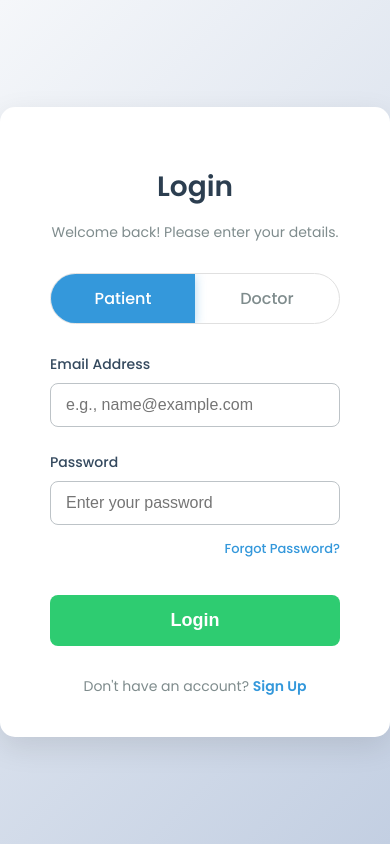
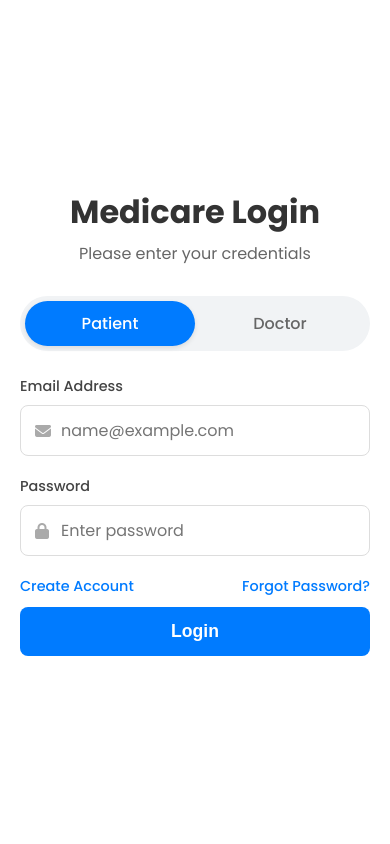
Before and after one commit to WahidurRahman77/Clinic-Appointment-Booking-System, a PHP site: page /portal/login.php in a window 390 px wide. Run offline with PHP 8.4, Linux system fonts and the light colour scheme.

Commit message:
Refactor login.php for improved structure and style

```diff
--- a/portal/login.php
+++ b/portal/login.php
@@ -1,49 +1,29 @@
 <?php
-// START A SESSION
-// This must be the very first thing on the page, before any HTML.
+// START SESSION
 session_start();
 
-// If user is already logged in (e.g., they hit 'back' button), send them to the correct dashboard
+// Redirect if logged in
 if (isset($_SESSION["user_id"])) {
-    if ($_SESSION["role"] === 'doctor') {
-        header("Location: doctor_dashboard.php");
-    } else {
-        header("Location: patient_dashboard.php");
-    }
+    if ($_SESSION["role"] === 'doctor') { header("Location: doctor_dashboard.php"); }
+    else { header("Location: patient_dashboard.php"); }
     exit;
 }
 
-// START PHP DATABASE CONNECTION
-$servername = "localhost";
-$username = "root";
-$password = "";
-$dbname = "portal_db";
+// DB Connection
+$servername = "localhost"; $username = "root"; $password = ""; $dbname = "portal_db";
 $conn = new mysqli($servername, $username, $password, $dbname);
-if ($conn->connect_error) {
-    die("Connection failed: " . $conn->connect_error);
-}
-// END PHP DATABASE CONNECTION
+if ($conn->connect_error) { die("Connection failed: " . $conn->connect_error); }
 
-$message = ''; // To store login error messages
-$login_success = false; // Flag to trigger JavaScript redirect
-$redirect_url = ''; // To store the correct dashboard URL
+$message = '';
 
-// NEW: Check for password reset success message
-if (isset($_GET['status']) && $_GET['status'] === 'reset_success') {
-    $message = "<div class='msg-success'>Password has been reset successfully. You can now log in.</div>";
-}
-
-// PHP Backend Logic: This block runs when the form is submitted
 if ($_SERVER["REQUEST_METHOD"] == "POST") {
-
     $role = $_POST['role'] ?? 'patient';
     $email = $_POST['email'] ?? '';
     $password_plain = $_POST['password'] ?? '';
 
     if (empty($email) || empty($password_plain)) {
-        $message = "<div class='msg-error'>Email and password are required.</div>";
+        $message = "<div class='msg-error'>Please enter email and password.</div>";
     } else {
-        // Find the user in the database
         $stmt = $conn->prepare("SELECT id, fullname, password_hash, role, specialty, degrees, designation, workplace FROM users WHERE email = ? AND role = ?");
         $stmt->bind_param("ss", $email, $role);
         $stmt->execute();
@@ -51,165 +31,176 @@ if ($_SERVER["REQUEST_METHOD"] == "POST") {
 
         if ($result->num_rows === 1) {
             $user = $result->fetch_assoc();
-
-            // User found. Now, VERIFY the password.
             if (password_verify($password_plain, $user['password_hash'])) {
-                // Password is correct!
-                // Store user data in the session to "log them in"
                 $_SESSION["user_id"] = $user['id'];
                 $_SESSION["fullname"] = $user['fullname'];
                 $_SESSION["role"] = $user['role'];
 
-                // Store doctor-specific info in session
                 if ($user['role'] === 'doctor') {
                     $_SESSION["specialty"] = $user['specialty'];
                     $_SESSION["degrees"] = $user['degrees'];
                     $_SESSION["designation"] = $user['designation'];
                     $_SESSION["workplace"] = $user['workplace'];
-                    $redirect_url = 'doctor_dashboard.php';
+                    header("Location: doctor_dashboard.php");
                 } else {
-                    $redirect_url = 'patient_dashboard.php';
+                    header("Location: patient_dashboard.php");
                 }
-
-                // SET THE SUCCESS FLAG
-                $login_success = true;
-
+                exit;
             } else {
-                // Password was incorrect
-                $message = "<div class='msg-error'>Invalid email or password.</div>";
+                $message = "<div class='msg-error'>Invalid password.</div>";
             }
         } else {
-            // No user found with that email and role
-            $message = "<div class='msg-error'>Invalid email or password.</div>";
+            $message = "<div class='msg-error'>No account found with this email and role.</div>";
         }
         $stmt->close();
     }
 }
 $conn->close();
-
-// Get the role from URL to set the checked button and signup link
-$role = $_GET['role'] ?? 'patient';
-$signup_link = 'signup.php?role=' . urlencode($role);
 ?>
 <!DOCTYPE html>
 <html lang="en">
 <head>
     <meta charset="UTF-8">
+    <title>Login | Medicare Portal</title>
     <meta name="viewport" content="width=device-width, initial-scale=1.0">
-    <title>Doctor & Patient Portal - Login</title>
-    <link rel="preconnect" href="https://fonts.googleapis.com">
-    <link rel="preconnect" href="https://fonts.gstatic.com" crossorigin>
     <link href="https://fonts.googleapis.com/css2?family=Poppins:wght@300;400;500;600;700&display=swap" rel="stylesheet">
+    <link rel="stylesheet" href="https://cdnjs.cloudflare.com/ajax/libs/font-awesome/6.4.0/css/all.min.css">
+
     <style>
-        body { font-family: 'Poppins', sans-serif; background: linear-gradient(135deg, #f5f7fa 0%, #c3cfe2 100%); display: flex; flex-direction: column; justify-content: center; align-items: center; min-height: 100vh; margin: 0; color: #333; padding: 20px 0; box-sizing: border-box; }
-        .container { background-color: #ffffff; padding: 40px 50px; border-radius: 15px; box-shadow: 0 10px 30px rgba(0, 0, 0, 0.1); width: 100%; max-width: 420px; box-sizing: border-box; text-align: center; }
-        .form-header h1 { margin-bottom: 10px; color: #2c3e50; font-size: 28px; font-weight: 600; }
-        .form-header p { margin-bottom: 30px; color: #7f8c8d; font-size: 14px; }
-        .role-selector { display: flex; margin-bottom: 30px; border: 1px solid #e0e0e0; border-radius: 50px; overflow: hidden; }
-        .role-selector input[type="radio"] { display: none; }
-        .role-selector label { flex: 1; padding: 12px 20px; cursor: pointer; transition: all 0.3s ease; font-weight: 500; color: #7f8c8d; }
-        .role-selector input[type="radio"]:checked + label { background-color: #3498db; color: #ffffff; box-shadow: 0 2px 10px rgba(52, 152, 219, 0.4); }
-        .input-group { position: relative; margin-bottom: 25px; text-align: left; }
-        .input-group label { display: block; margin-bottom: 8px; font-weight: 500; color: #34495e; font-size: 14px; }
-        .input-group input { width: 100%; padding: 12px 15px; border: 1px solid #bdc3c7; border-radius: 8px; box-sizing: border-box; font-size: 16px; }
+        :root { --primary: #007bff; --bg-light: #f4f7f6; --text-dark: #333; }
 
-        /* NEW: Style for forgot password link */
-        .input-options {
+        * { box-sizing: border-box; }
+
+        body { margin: 0; padding: 0; font-family: 'Poppins', sans-serif; background-color: var(--bg-light); height: 100vh; overflow: hidden; }
+
+        /* Split Layout */
+        .split-container { display: flex; width: 100%; height: 100%; }
+
+        /* Left Side: Image */
+        .image-side {
+            flex: 1.2;
+            background: url('https://images.unsplash.com/photo-1505751172876-fa1923c5c528?q=80&w=1920&auto=format&fit=crop') no-repeat center center/cover;
+            position: relative;
+        }
+        .image-overlay {
+            position: absolute; inset: 0; background: linear-gradient(to top, rgba(0,123,255,0.9), rgba(0,0,0,0.1));
+            display: flex; flex-direction: column; justify-content: flex-end; padding: 60px; color: white;
+        }
+        .image-overlay h2 { font-size: 2.5rem; margin: 0 0 10px 0; font-weight: 700; }
+        .image-overlay p { font-size: 1.1rem; opacity: 0.9; max-width: 500px; }
+
+        /* Right Side: Form */
+        .form-side {
+            flex: 1;
+            background: white;
+            padding: 40px;
             display: flex;
-            justify-content: space-between;
+            flex-direction: column;
             align-items: center;
-            margin-bottom: 25px;
-        }
-        .forgot-password a {
-            font-size: 13px;
-            color: #3498db;
-            text-decoration: none;
-            font-weight: 500;
-        }
-        .forgot-password a:hover {
-            text-decoration: underline;
-        }
-        /* Adjust password input-group margin */
-        #password-group {
-            margin-bottom: 10px;
+            justify-content: center; /* Vertically center login form */
+            overflow-y: auto; /* Allow scroll on small screens */
         }
 
-        .submit-btn { width: 100%; padding: 15px; background-color: #2ecc71; border: none; border-radius: 8px; color: white; font-size: 18px; font-weight: 600; cursor: pointer; transition: background-color 0.3s; margin-top: 10px; }
-        .submit-btn:hover { background-color: #27ae60; }
-        .form-toggle { margin-top: 30px; font-size: 14px; color: #7f8c8d; }
-        .form-toggle .toggle-link { color: #3498db; font-weight: 600; text-decoration: none; }
+        .form-wrapper { width: 100%; max-width: 400px; }
 
-        /* Message styles */
-        .msg-error { background: #ffebee; border: 1px solid #e74c3c; color: #c0392b; padding: 15px; text-align: center; margin-bottom: 20px; border-radius: 8px; }
-        .msg-success { background: #e0f8e9; border: 1px solid #2ecc71; color: #27ae60; padding: 15px; text-align: center; margin-bottom: 20px; border-radius: 8px; }
+        .header { text-align: center; margin-bottom: 30px; }
+        .header h1 { font-size: 2rem; color: var(--text-dark); margin: 0; }
+        .header p { color: #666; margin-top: 5px; }
+
+        /* Role Switcher */
+        .role-switch { display: flex; background: #f1f3f5; padding: 5px; border-radius: 50px; margin-bottom: 25px; }
+        .role-switch input { display: none; }
+        .role-switch label {
+            flex: 1; text-align: center; padding: 10px; cursor: pointer; border-radius: 50px;
+            font-weight: 500; color: #666; transition: 0.3s;
+        }
+        .role-switch input:checked + label { background: var(--primary); color: white; box-shadow: 0 2px 5px rgba(0,0,0,0.1); }
+
+        /* Inputs */
+        .input-group { margin-bottom: 20px; }
+        .input-group label { display: block; font-weight: 500; margin-bottom: 8px; color: #444; font-size: 0.9rem; }
+        .input-box { position: relative; }
+        .input-box i { position: absolute; left: 15px; top: 50%; transform: translateY(-50%); color: #aaa; }
+        .input-box input {
+            width: 100%; padding: 12px 15px 12px 40px; border: 1px solid #ddd; border-radius: 8px; font-size: 1rem;
+            font-family: inherit; transition: 0.3s;
+        }
+        .input-box input:focus { border-color: var(--primary); outline: none; }
+
+        .btn-submit {
+            width: 100%; padding: 14px; background: var(--primary); color: white; border: none; border-radius: 8px;
+            font-size: 1.1rem; font-weight: 600; cursor: pointer; transition: 0.3s; margin-top: 10px;
+        }
+        .btn-submit:hover { background: #0056b3; }
+
+        .extra-links { display: flex; justify-content: space-between; margin-top: 15px; font-size: 0.9rem; }
+        .extra-links a { text-decoration: none; color: var(--primary); font-weight: 500; }
+
+        .msg-error { background: #fee2e2; color: #b91c1c; padding: 12px; border-radius: 6px; text-align: center; margin-bottom: 20px; border: 1px solid #fecaca; }
+        .msg-success { background: #d1e7dd; color: #0f5132; padding: 12px; border-radius: 6px; text-align: center; margin-bottom: 20px; border: 1px solid #badbcc; }
+
+        /* Mobile */
+        @media (max-width: 900px) {
+            .image-side { display: none; }
+            .form-side { width: 100%; padding: 20px; }
+        }
     </style>
 </head>
 <body>
 
-    <?php echo $message; ?>
-
-    <div class="container" id="form-container">
-        <div class="form-header">
-            <h1 id="form-title">Login</h1>
-            <p id="form-subtitle">Welcome back! Please enter your details.</p>
-        </div>
-
-        <form id="auth-form" action="login.php?role=<?php echo htmlspecialchars($role); ?>" method="POST">
-            <div class="role-selector">
-                <input type="radio" id="patient" name="role" value="patient" <?php echo ($role === 'patient') ? 'checked' : ''; ?>>
-                <label for="patient">Patient</label>
-
-                <input type="radio" id="doctor" name="role" value="doctor" <?php echo ($role === 'doctor') ? 'checked' : ''; ?>>
-                <label for="doctor">Doctor</label>
-            </div>
-
-            <div class="input-group">
-                <label for="email">Email Address</label>
-                <input type="email" id="email" name="email" placeholder="e.g., name@example.com" required>
-            </div>
-
-            <div class="input-group" id="password-group">
-                <label for="password">Password</label>
-                <input type="password" id="password" name="password" placeholder="Enter your password" required>
-            </div>
-
-            <div class="input-options">
-                <div></div>
-                <div class="forgot-password">
-                    <a href="forgot_password.php">Forgot Password?</a>
-                </div>
-            </div>
-            <button type="submit" class="submit-btn" id="submit-button">Login</button>
-        </form>
-
-        <div class="form-toggle">
-            <span id="toggle-text">Don't have an account?</span>
-            <a id="toggle-link" class="toggle-link" href="<?php echo htmlspecialchars($signup_link); ?>">Sign Up</a>
+<div class="split-container">
+    <div class="image-side">
+        <div class="image-overlay">
+            <h2>Welcome Back.</h2>
+            <p>Access your dashboard to view appointments and manage healthcare records securely.</p>
         </div>
     </div>
 
-    <script>
-    // JS to reload page with new role param
-    document.getElementById("patient").addEventListener("change", function () {
-        if (this.checked) { window.location.href = "login.php?role=patient"; }
-    });
+    <div class="form-side">
+        <div class="form-wrapper">
+            <div class="header">
+                <h1>Medicare Login</h1>
+                <p>Please enter your credentials</p>
+            </div>
 
-    document.getElementById("doctor").addEventListener("change", function () {
-        if (this.checked) { window.location.href = "login.php?role=doctor"; }
-    });
+            <?php echo $message; ?>
 
+            <form action="login.php" method="POST">
 
-    // --- REDIRECT LOGIC ---
-    <?php if ($login_success === true): ?>
-        // If PHP login was successful, run this JavaScript
+                <div class="role-switch">
+                    <input type="radio" id="login_patient" name="role" value="patient" checked>
+                    <label for="login_patient">Patient</label>
 
-        // 1. Open the correct dashboard in a brand new tab
-        window.open('<?php echo $redirect_url; ?>', '_blank');
+                    <input type="radio" id="login_doctor" name="role" value="doctor">
+                    <label for="login_doctor">Doctor</label>
+                </div>
 
-        // 2. Redirect the original login tab (this one) back to a clean login page
-        window.location.href = 'login.php';
-    <?php endif; ?>
+                <div class="input-group">
+                    <label>Email Address</label>
+                    <div class="input-box">
+                        <i class="fas fa-envelope"></i>
+                        <input type="email" name="email" placeholder="name@example.com" required>
+                    </div>
+                </div>
 
-    </script>
+                <div class="input-group">
+                    <label>Password</label>
+                    <div class="input-box">
+                        <i class="fas fa-lock"></i>
+                        <input type="password" name="password" placeholder="Enter password" required>
+                    </div>
+                </div>
+
+                <div class="extra-links">
+                    <a href="signup.php">Create Account</a>
+                    <a href="forgot_password.php">Forgot Password?</a>
+                </div>
+
+                <button type="submit" class="btn-submit">Login</button>
+            </form>
+        </div>
+    </div>
+</div>
+
 </body>
 </html>
```
